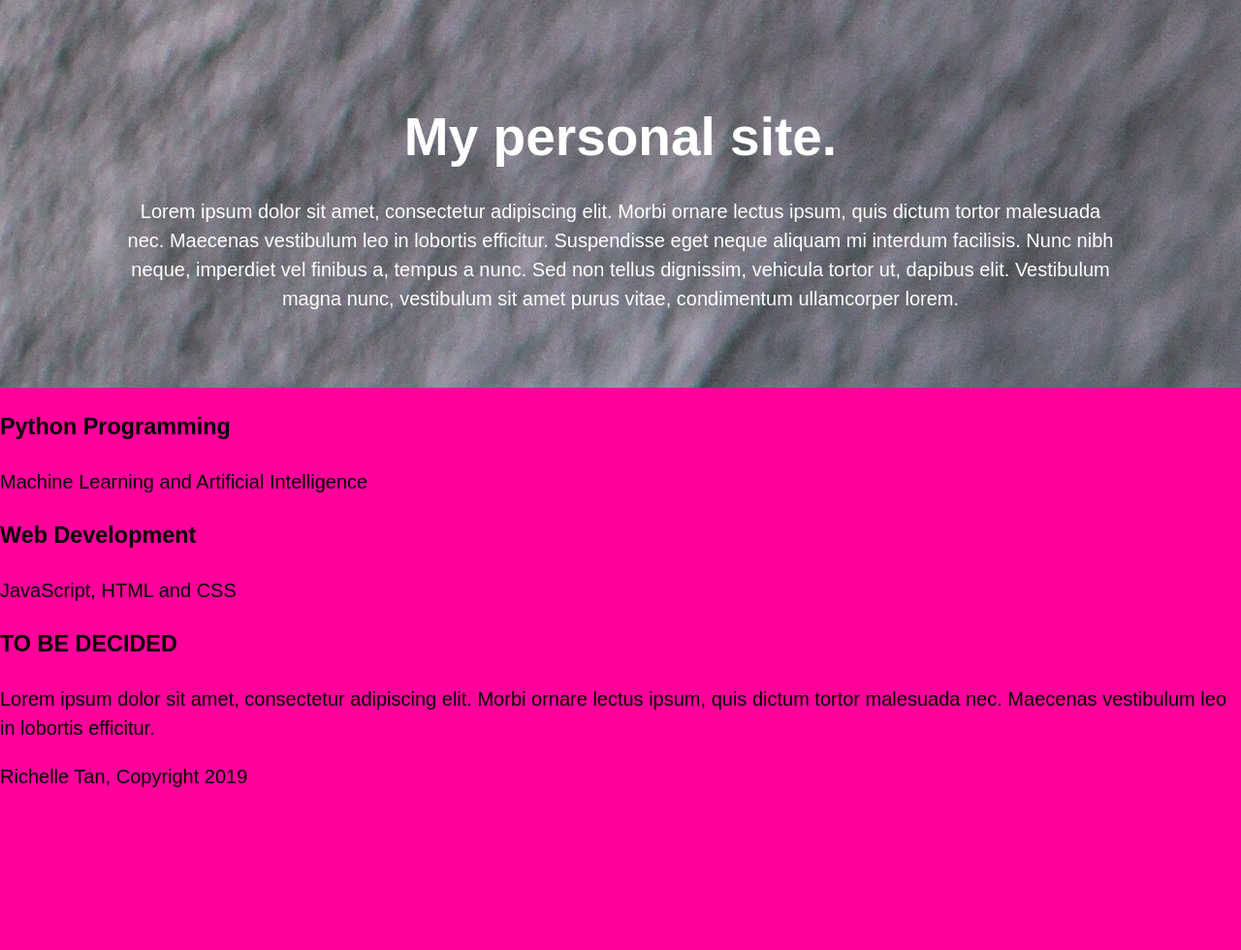
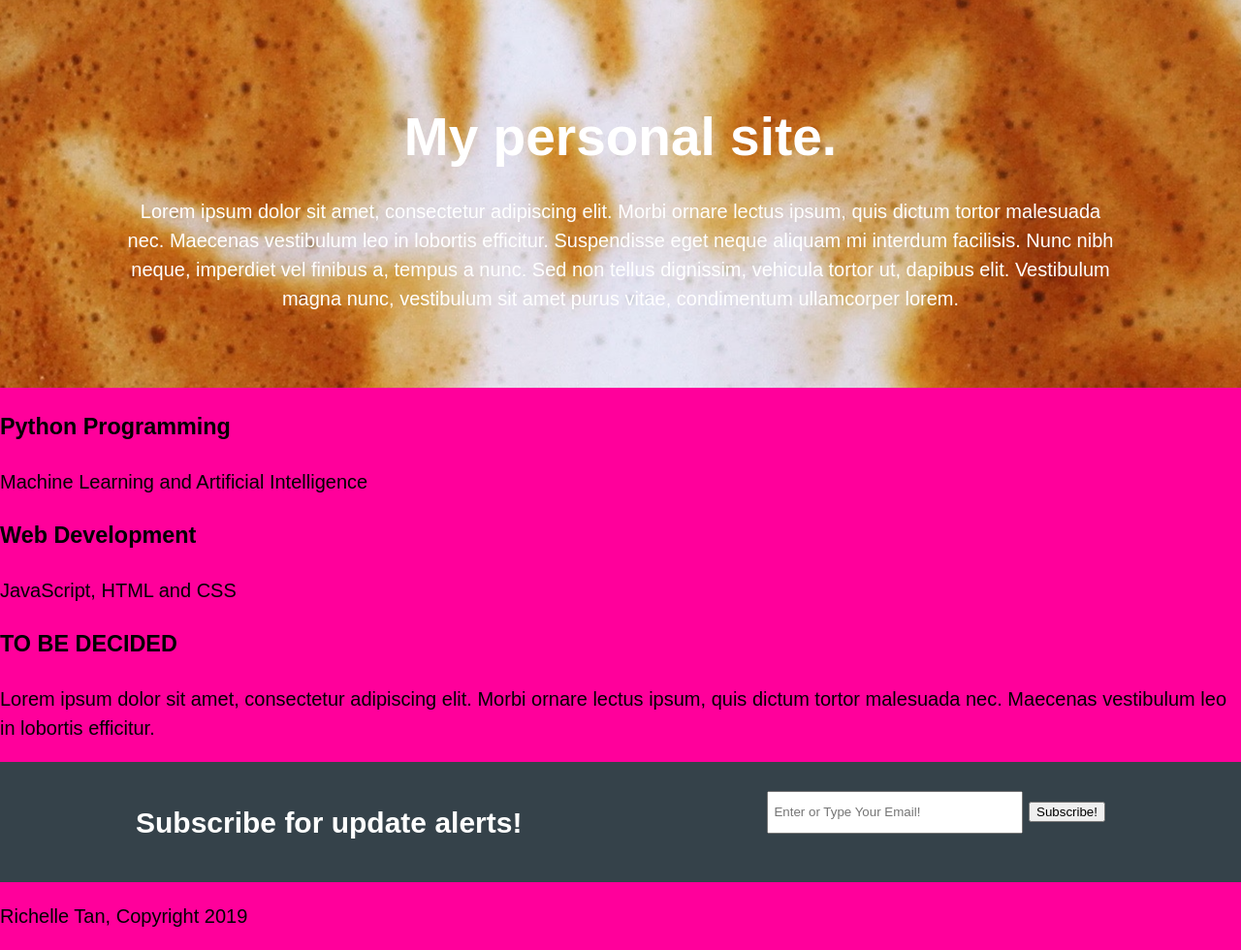
Before and after one commit to RichelleT/DjangoProjects, a Django app: page / in a window 1280 px wide. Shown: the part 103-1083 px from the top of the page at 97% size. Before the commit the page ends 915 px from the top, so only its background shows below. Run offline with Django 3.2, Linux system fonts and the light colour scheme.

Commit message:
update home.html and main.css

```diff
--- a/Project_One/Alpha/static/Alpha/main.css
+++ b/Project_One/Alpha/static/Alpha/main.css
@@ -72,7 +72,7 @@ Showcase
 */
 #showcase {
 	min-height: 400px;
-	background: url('/static/img/homeTwo.jpg') 0 20% no-repeat fixed;
+	background: url('/static/img/homeTwo.jpg') 44% 51% no-repeat fixed;
 	text-align: center;
 	color: #ffffff;
 }
@@ -101,7 +101,7 @@ Showcase
 	float:right;
 	margin-top:15px;
 }
-#subUpdate inuput[type="email"] {
+#subUpdate input[type="email"] {
 	padding:5px;
 	height:30px;
 	width:250px;
--- a/Project_One/Alpha/templates/Alpha/home.html
+++ b/Project_One/Alpha/templates/Alpha/home.html
@@ -95,6 +95,23 @@
   </section>
 <!-- End of 3 skill set boxes section -->
 
+<!-- begin Sub for update section -->
+<section id="subUpdate">
+<div class="container">
+  <h1>
+    Subscribe for update alerts!
+  </h1>
+  <form>
+    <input type="email" placeholder="Enter or Type Your Email!">
+    <button type="submit" class="button_1">
+      Subscribe!
+    </button>
+  </form>
+</div>
+</section>
+<!-- end of sub for update section -->
+
+
 <!-- Begin footer -->
   <footer>
     <p>
```
